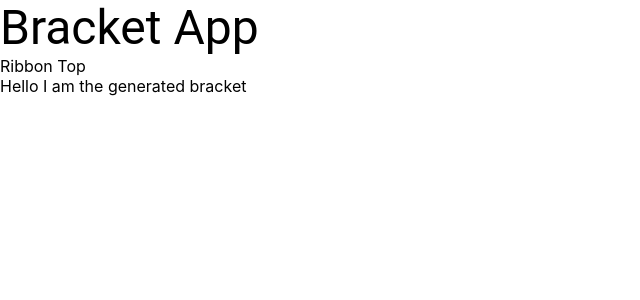
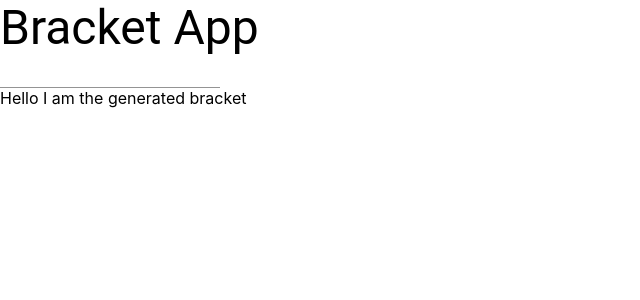
Before and after one commit to jonathanbakley/braket-app, a React (Create React App) app: page / in a window 1280 px wide. Shown: the top 300 px of the page, without its empty margins (0-640 px from the left). Built offline with nearby package versions, Linux system fonts and the light colour scheme.

Commit message:
created input boxes for players names

```diff
--- a/src/BracketBase.js
+++ b/src/BracketBase.js
@@ -5,11 +5,16 @@ import GeneratedBracket from "./components/GeneratedBracket";
 import Typography from "@material-ui/core/Typography";
 
 const BracketBase = () => {
+  // TODO: Switch to playersArray
+  const [numberOfPlayers, setNumPlayers] = React.useState(0);
   return (
     <div>
       <Typography variant="h3">Bracket App</Typography>
-      <RibbonTop />
-      <GeneratedBracket />
+      <RibbonTop
+        numberOfPlayers={numberOfPlayers}
+        setNumPlayers={setNumPlayers}
+      />
+      <GeneratedBracket numPlayers={numberOfPlayers} />
     </div>
   );
 };
--- a/src/components/GeneratedBracket.js
+++ b/src/components/GeneratedBracket.js
@@ -1,7 +1,15 @@
 import React from "react";
 
-const GeneratedBracket = () => {
-  return <div>Hello I am the generated bracket</div>;
+const GeneratedBracket = ({ numPlayers }) => {
+  console.log(numPlayers);
+  return (
+    <div>
+      Hello I am the generated bracket
+      {[...Array(numPlayers).keys()].map(key => (
+        <div key={key}>Hello from key {key}</div>
+      ))}
+    </div>
+  );
 };
 
 export default GeneratedBracket;
--- a/src/components/RibbonTop.js
+++ b/src/components/RibbonTop.js
@@ -1,7 +1,42 @@
 import React from "react";
+import Input from "@material-ui/core/Input";
 
-const RibbonTop = () => {
-  return <div>Ribbon Top</div>;
+const RibbonTop = ({ numberOfPlayers, setNumPlayers }) => {
+  // TODO: pass these up to the "BrackBase" level in the structure so that we have access to these vars
+  const [playersArray, setPlayersArray] = React.useState([]);
+
+  const onInputChange = event => {
+    if (
+      event &&
+      event.target &&
+      event.target.value &&
+      Number.isInteger(parseInt(event.target.value), 10)
+    ) {
+      setNumPlayers(event.target.value);
+      setPlayersArray(new Array(event.target.value));
+    } else {
+      setNumPlayers(0);
+    }
+  };
+
+  const onNameInput = (event, key) => {
+    playersArray[key] = {
+      id: key,
+      name: event.target.value,
+      wins: 0
+    };
+    setPlayersArray(playersArray);
+  };
+
+  return (
+    <div>
+      {/* TODO add warning if a non number is inputed */}
+      <Input onChange={onInputChange} />
+      {[...Array(parseInt(numberOfPlayers, 10) || 0).keys()].map(key => (
+        <Input key={key} onChange={event => onNameInput(event, key)} />
+      ))}
+    </div>
+  );
 };
 
 export default RibbonTop;
```
